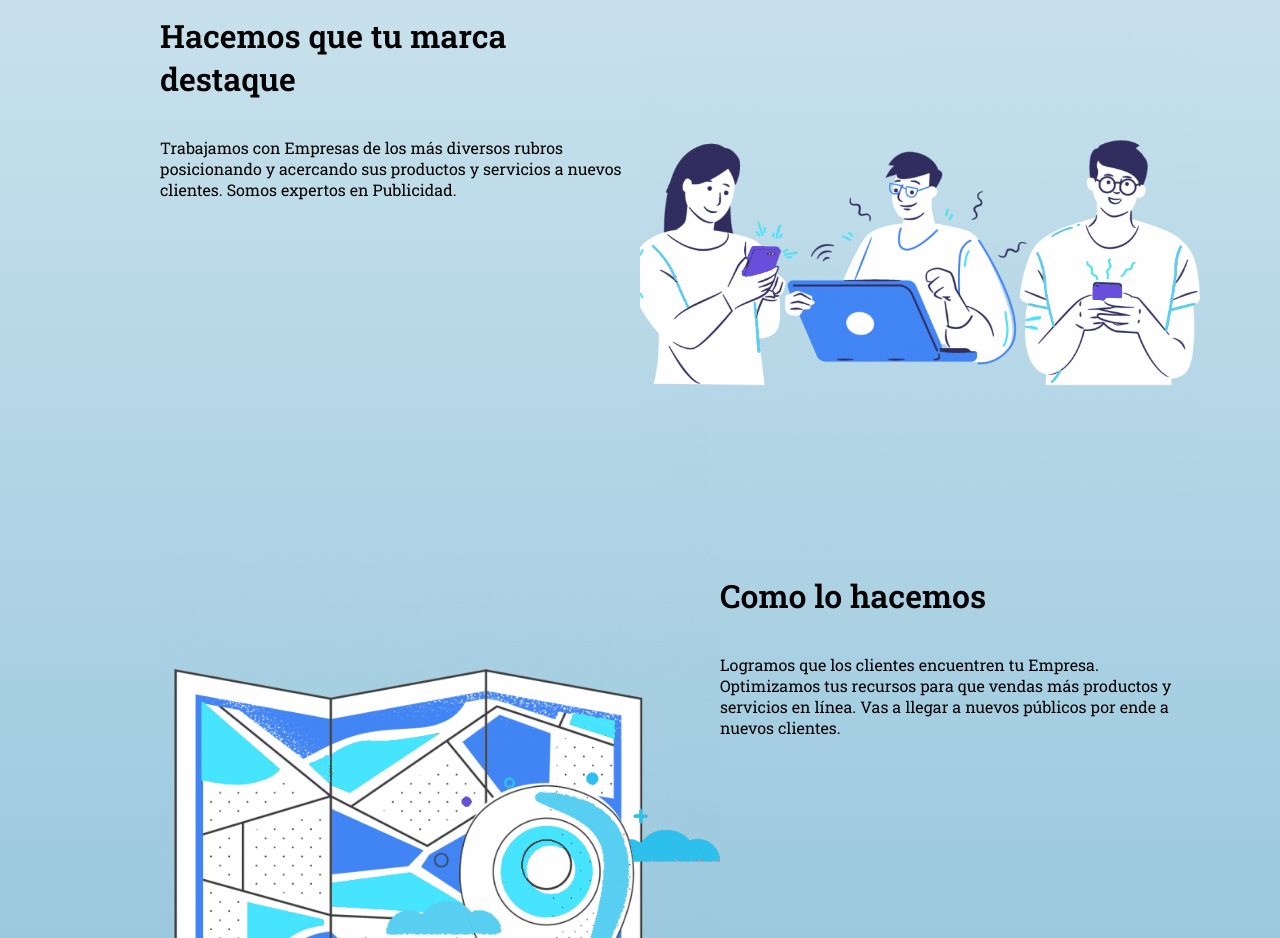
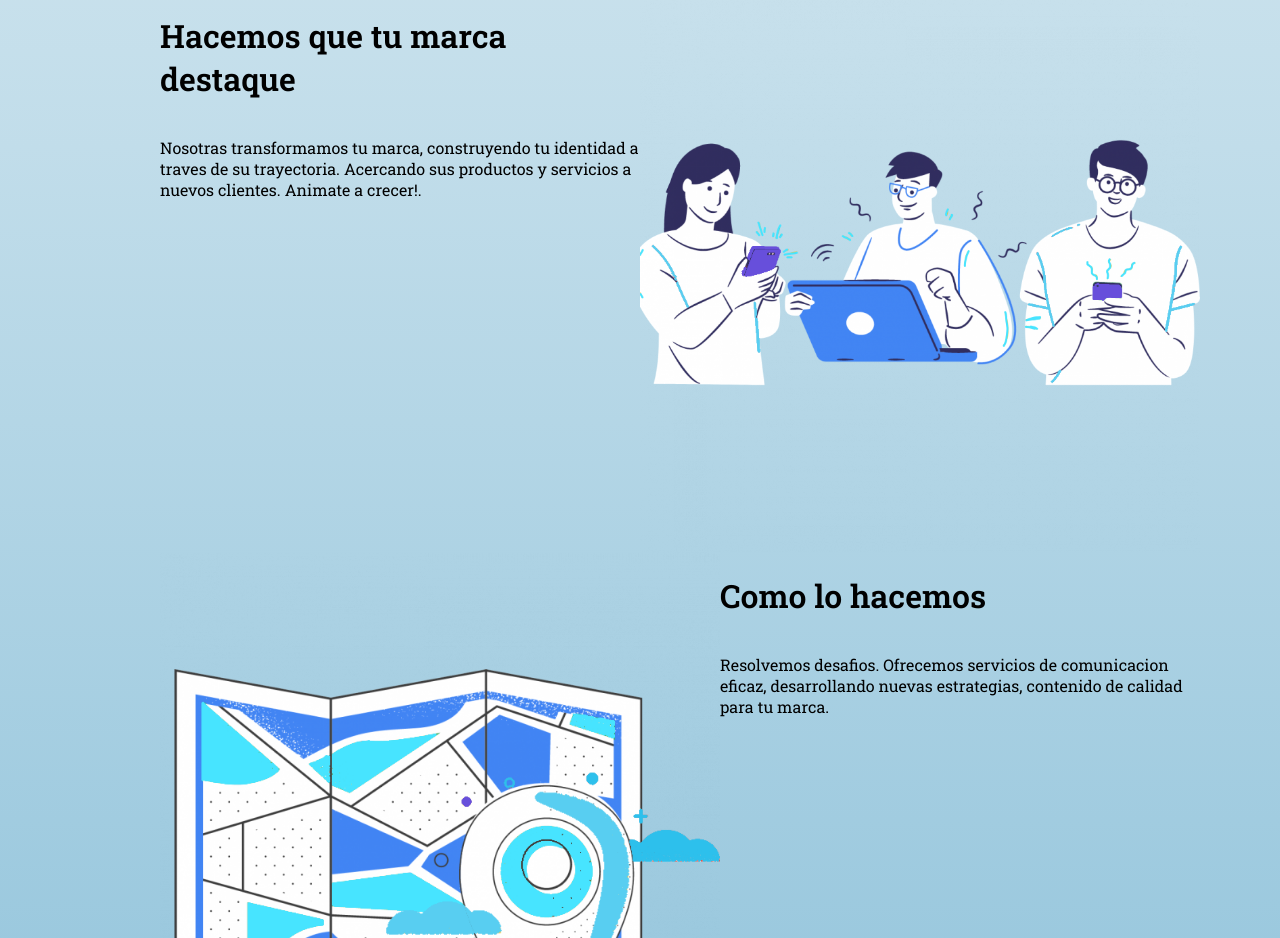
Before and after one commit to Remojs/Meraki-publicidad, a React (Vite) app: page / in a window 1280 px wide. Shown: the part 800-1738 px from the top of the page. Built offline with nearby package versions, Linux system fonts and the light colour scheme.

Commit message:
Update App.jsx

```diff
--- a/src/App.jsx
+++ b/src/App.jsx
@@ -30,7 +30,7 @@ function App() {
       <div className='nosotros-box'>
         <div className='nosotros-textbox'>
           <h1 className=''> Hacemos que tu marca destaque </h1>
-          <p className=''> Trabajamos con Empresas de los más diversos rubros posicionando y acercando sus productos y servicios a nuevos clientes. Somos expertos en Publicidad. </p>
+          <p className=''> Nosotras transformamos tu marca, construyendo tu identidad a traves de su trayectoria. Acercando sus productos y servicios a nuevos clientes. Animate a crecer!. </p>
         </div>
         <img src={img2} alt="" className='nosotros-img'/>
       </div>
@@ -39,7 +39,7 @@ function App() {
         <img src={img} alt="" className='nosotros-img'/>
         <div className='nosotros-textbox'>
           <h1> Como lo hacemos </h1>
-          <p> Logramos que los clientes encuentren tu Empresa. Optimizamos tus recursos para que vendas más productos y servicios en línea. Vas a llegar a nuevos públicos por ende a nuevos clientes. </p>
+          <p> Resolvemos desafios. Ofrecemos servicios de comunicacion eficaz, desarrollando nuevas estrategias, contenido de calidad para tu marca. </p>
         </div>
       </div>
 
```
